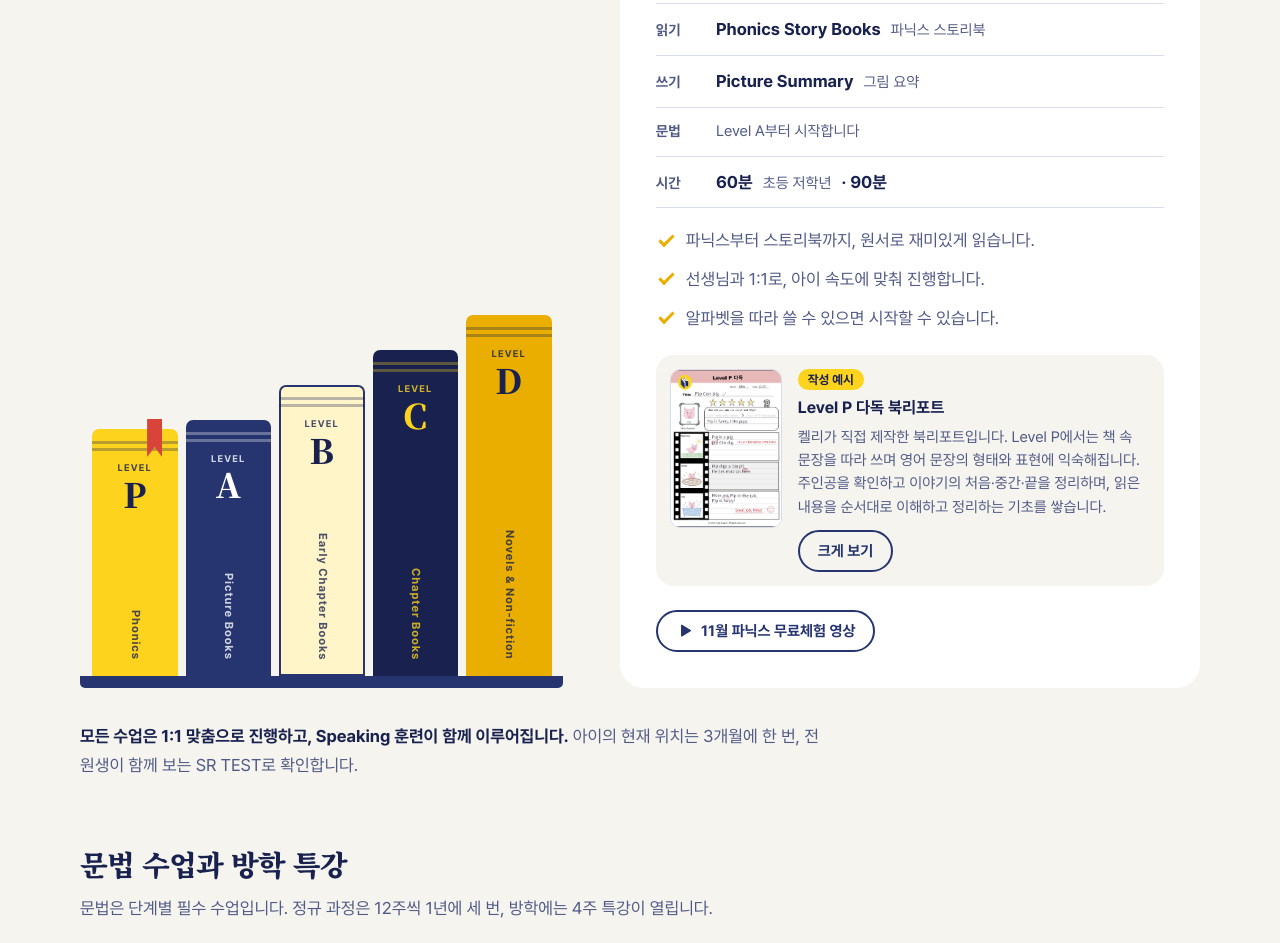
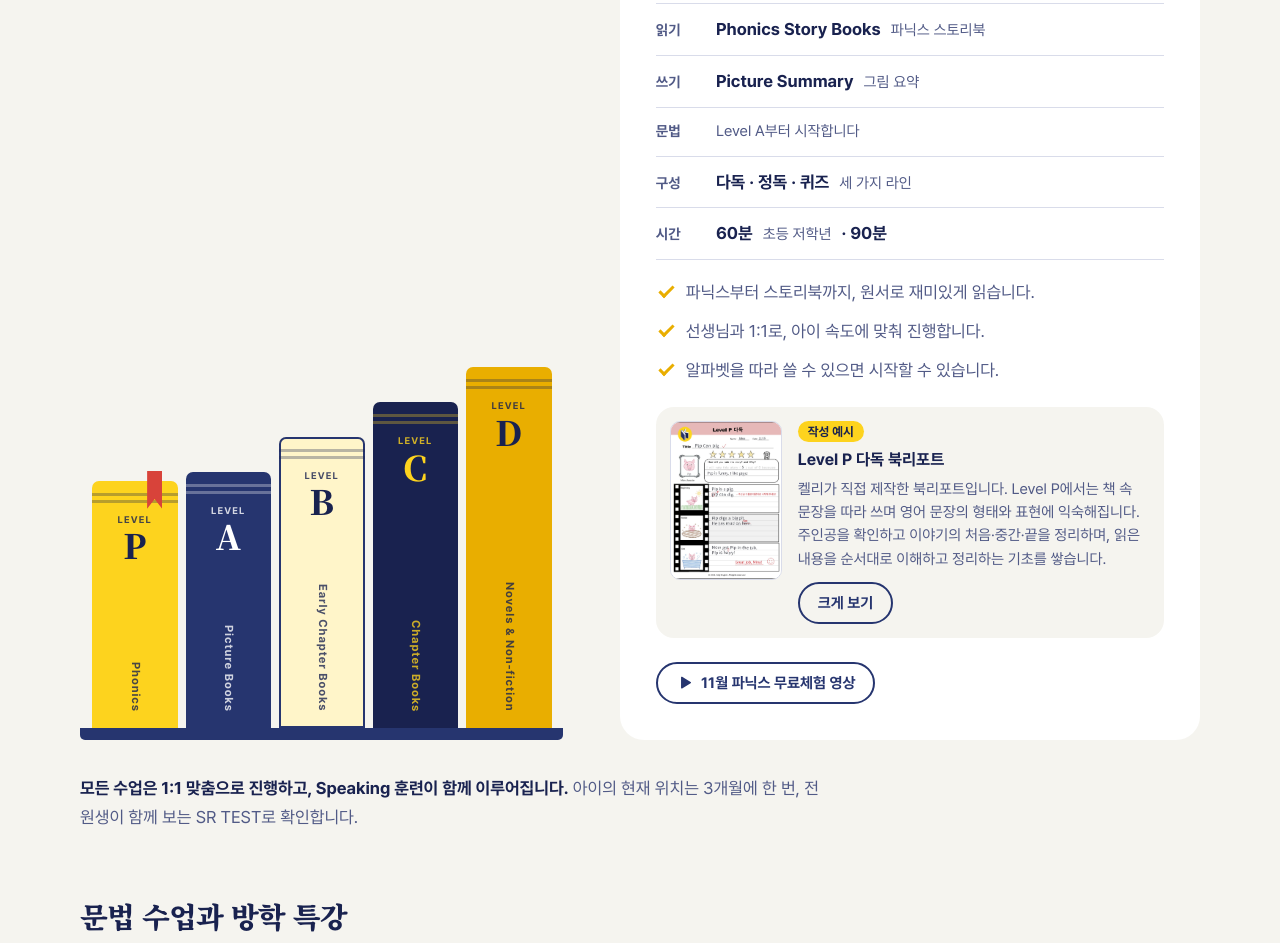
Before and after one commit to KELLY-ENGLISH/kellykong-sanbon, a plain HTML site: page index.html in a window 1280 px wide. Shown: the part 1400-2343 px from the top of the page. Drawn offline with Linux system fonts and the light colour scheme.

Commit message:
Show Level B class lengths by line and add the three-line structure
Level B is 90 minutes for extensive reading and 120 for intensive;
Levels P, A and B each note the extensive / intensive / quiz lines.

Co-Authored-By: Claude Fable 5.2 <noreply@anthropic.com>
Claude-Session: https://claude.ai/code/session_013jdryxY7pCTTzQasu2xv1W

```diff
--- a/index.html
+++ b/index.html
@@ -532,6 +532,7 @@ dialog::backdrop{background:rgba(15,20,48,.86)}
             <div><dt>읽기</dt><dd><strong>Phonics Story Books</strong><span>파닉스 스토리북</span></dd></div>
             <div><dt>쓰기</dt><dd><strong>Picture Summary</strong><span>그림 요약</span></dd></div>
             <div><dt>문법</dt><dd><span>Level A부터 시작합니다</span></dd></div>
+            <div><dt>구성</dt><dd><strong>다독 · 정독 · 퀴즈</strong><span>세 가지 라인</span></dd></div>
             <div><dt>시간</dt><dd><strong>60분</strong><span>초등 저학년</span><strong class="lv-or">· 90분</strong></dd></div>
           </dl>
           <ul class="ticks">
@@ -559,6 +560,7 @@ dialog::backdrop{background:rgba(15,20,48,.86)}
             <div><dt>읽기</dt><dd><strong>Picture Books</strong><span>그림책</span></dd></div>
             <div><dt>쓰기</dt><dd><strong>Simple Story Summary</strong><span>짧은 줄거리 요약</span></dd></div>
             <div><dt>문법</dt><dd><strong>Starter Grammar</strong><span>문법 첫 단계</span></dd></div>
+            <div><dt>구성</dt><dd><strong>다독 · 정독 · 퀴즈</strong><span>세 가지 라인</span></dd></div>
             <div><dt>시간</dt><dd><strong>90분</strong><span>1회 수업</span></dd></div>
           </dl>
           <ul class="ticks">
@@ -583,7 +585,8 @@ dialog::backdrop{background:rgba(15,20,48,.86)}
             <div><dt>읽기</dt><dd><strong>Early Chapter Books</strong><span>얼리 챕터북</span></dd></div>
             <div><dt>쓰기</dt><dd><strong>Extensive Story Summary</strong><span>긴 줄거리 요약</span></dd></div>
             <div><dt>문법</dt><dd><strong>중1 문법</strong><span>중1 Grammar</span></dd></div>
-            <div><dt>시간</dt><dd><strong>120분</strong><span>1회 수업</span></dd></div>
+            <div><dt>구성</dt><dd><strong>다독 · 정독 · 퀴즈</strong><span>세 가지 라인</span></dd></div>
+            <div><dt>시간</dt><dd><strong>90분</strong><span>다독</span><strong class="lv-or">· 120분</strong><span>정독</span></dd></div>
           </dl>
           <ul class="ticks">
             <li>글이 많은 얼리 챕터북으로 넘어갑니다.</li>
```
